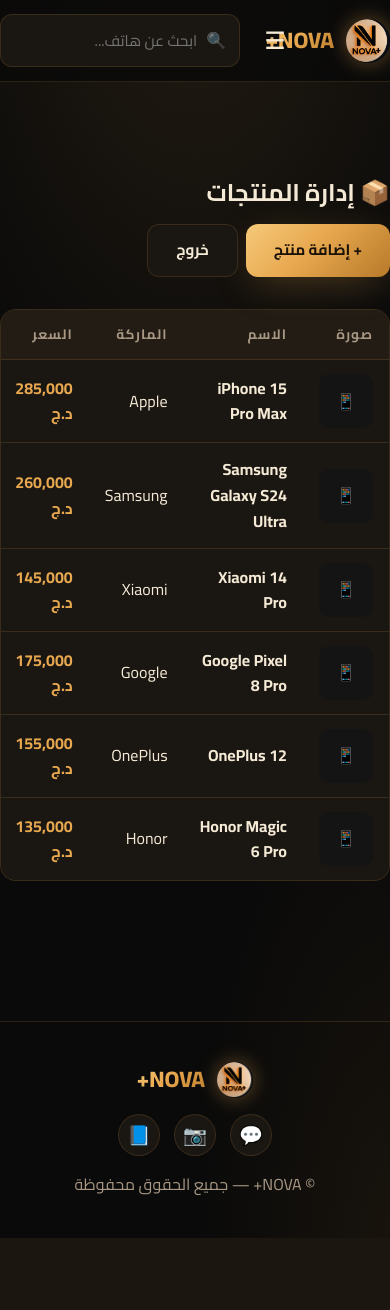
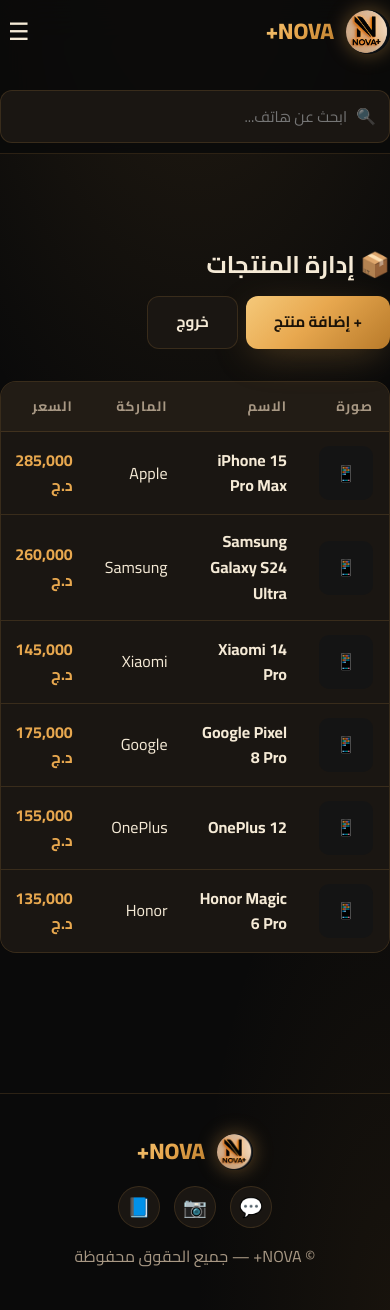
Before and after one commit to SILENTLOGIK02/NOVA-, a Flask app: page /admin in a window 390 px wide. Before the commit the page ends 1238 px from the top, so only its background shows below. Run offline with Flask 3, Linux system fonts and the light colour scheme; a user stored in the database is signed in; data comes from the database, SQL or seed files in the repository.

Commit message:
Update style.css

```diff
--- a/phonestore/static/css/style.css
+++ b/phonestore/static/css/style.css
@@ -191,3 +191,32 @@ footer .socials a:hover{background:var(--gradient);color:#1a1208;border-color:tr
   .burger{display:block}
   .search{max-width:none;order:3;flex-basis:100%}
 }
+
+/* ===== التعديل الجديد لإصلاح الهيدر والثلاث خطوط في الهاتف والـ PC الباقي كما هو ===== */
+@media (max-width: 900px) {
+  .nav-inner {
+    display: flex !important;
+    flex-wrap: wrap !important;
+    justify-content: space-between !important;
+    align-items: center !important;
+    padding: 10px 0 !important;
+  }
+
+  .brand {
+    order: 1 !important;
+    margin-left: auto !important;
+  }
+
+  .burger {
+    order: 2 !important;
+    margin-right: auto !important;
+    padding: 8px !important;
+    display: block !important;
+  }
+
+  .search {
+    order: 3 !important;
+    flex-basis: 100% !important;
+    margin-top: 12px !important;
+  }
+}
```
